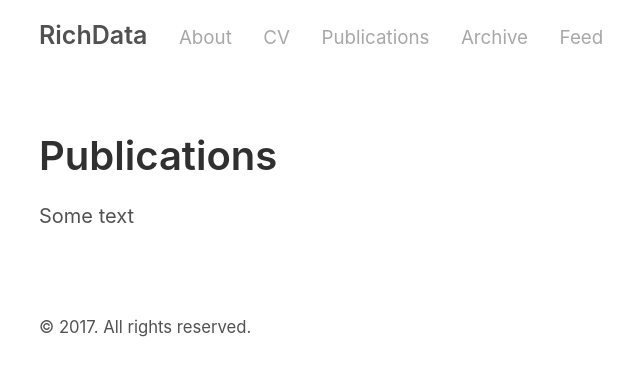
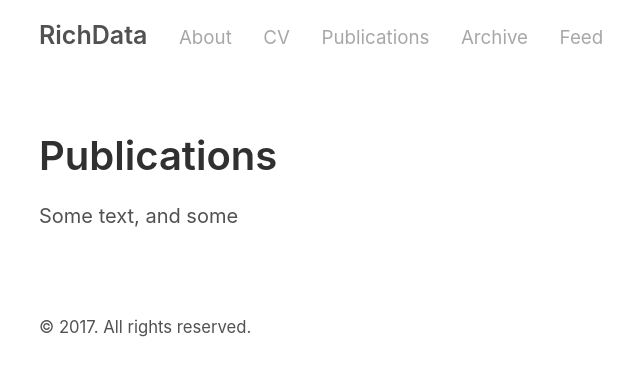
Before and after one commit to rikunert/rikunert.github.io, a Jekyll site: the page built from Publications.md, in a window 1280 px wide. Shown: the top 376 px of the page, without its empty margins (251-891 px from the left). Built offline with Jekyll 4.4.1, drawn with Linux system fonts in a browser that asks for light colours; comment, search, counter and statistics services are not loaded.

```diff
--- a/Publications.md
+++ b/Publications.md
@@ -2,4 +2,4 @@
 layout: page
 title: Publications
 ---
-Some text
+Some text, and some
```
Also changed, not shown: CV.md (+2 -0 lines).
